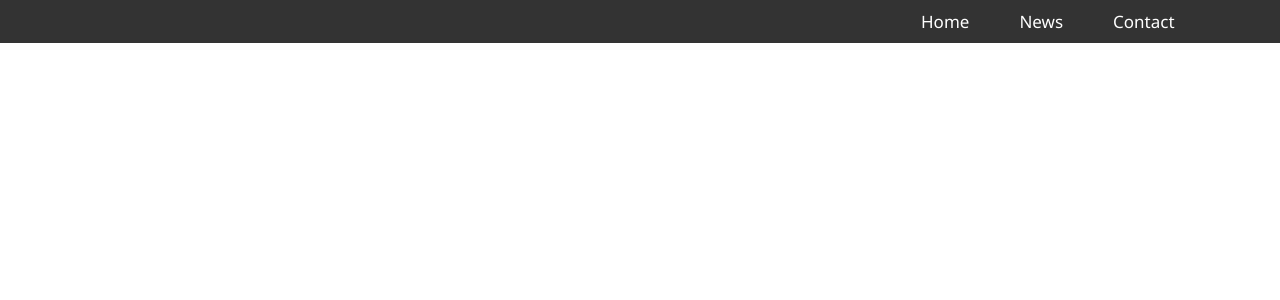
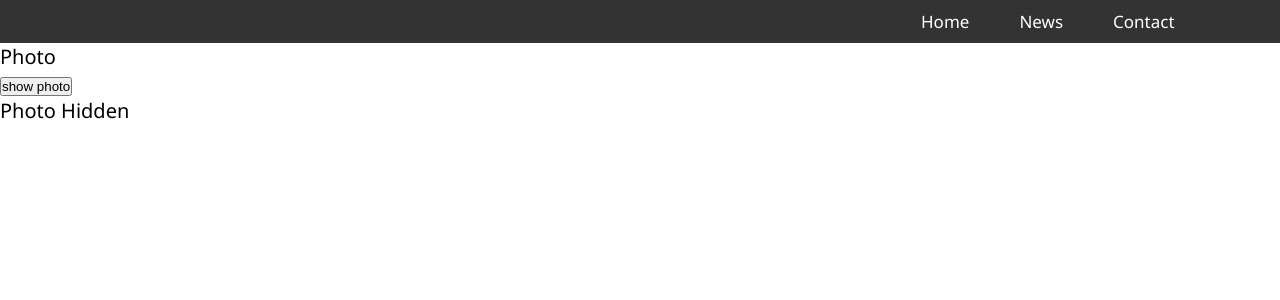
Before and after one commit to hemakumarm72/react-first-tutorial, a React (Create React App) app: page /toggle in a window 1280 px wide. Shown: the top 300 px of the page. Built offline with nearby package versions, Linux system fonts and the light colour scheme.

Commit message:
toggles add

```diff
--- a/src/App.jsx
+++ b/src/App.jsx
@@ -5,6 +5,7 @@ import Navbar from './components/navbar/navbar';
 import Banner from './components/banner/banner';
 import Content from './components/content/content';
 import Statecontain from './components/state/State';
+import Toggles from './components/toggle/toggle';
 
 const Home = () => (
   <div className="site">
@@ -44,6 +45,12 @@ const State = () => (
   </div>
 );
 
+const Toggle = () => (
+  <div className="toggle">
+    <Toggles />
+  </div>
+);
+
 function App() {
   return (
 
@@ -55,6 +62,7 @@ function App() {
         <Route exact path="/contact" component={Contact} />
         <Route exact path="/about" component={About} />
         <Route exact path="/state" component={State} />
+        <Route exact path="/toggle" component={Toggle} />
       </Switch>
     </BrowserRouter>
 
--- a/src/components/navbar/navbar.jsx
+++ b/src/components/navbar/navbar.jsx
@@ -36,6 +36,12 @@ const navmenudata = [
     link: '/state',
 
   },
+
+  {
+    menu: 'Toggle',
+    link: '/toggle',
+
+  },
 ];
 
 const Navmenu = () => (
--- /dev/null
+++ b/src/components/toggle/toggle.jsx
@@ -0,0 +1,38 @@
+import React from 'react';
+import './toggle.css';
+
+class Toggle extends React.Component {
+    state = {
+      showphoto: false,
+    }
+
+    image = () => (
+      this.setState((photo) => ({ showphoto: !photo.showphoto }))
+    )
+
+    render() {
+      const { showphoto } = this.state;
+      return (
+        <div className="toggles_app">
+          <p>Photo</p>
+          <button type="button" onClick={this.image}>
+            {' '}
+            {showphoto ? 'hide photo' : 'show photo'}
+            {' '}
+          </button>
+          {showphoto ? (<img src="https://placeimg.com/800/400/nature" alt="" />) : (<p>Photo Hidden</p>) }
+
+        </div>
+      );
+    }
+}
+
+function toggles() {
+  return (
+    <div className="toggle_contain">
+      <Toggle />
+    </div>
+  );
+}
+
+export default toggles;
```
Also changed, not shown: src/components/toggle/toggle.css (added).
